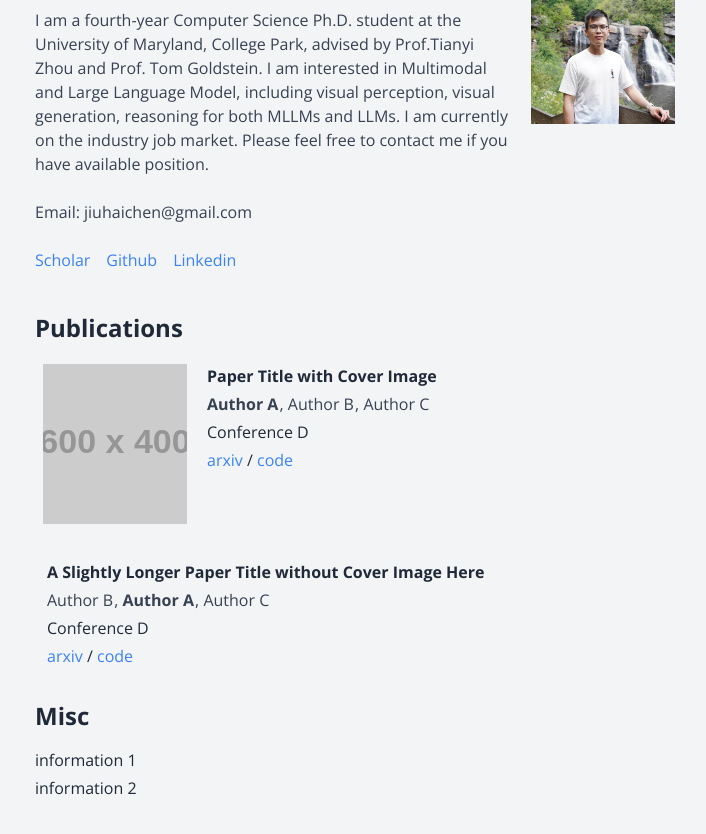
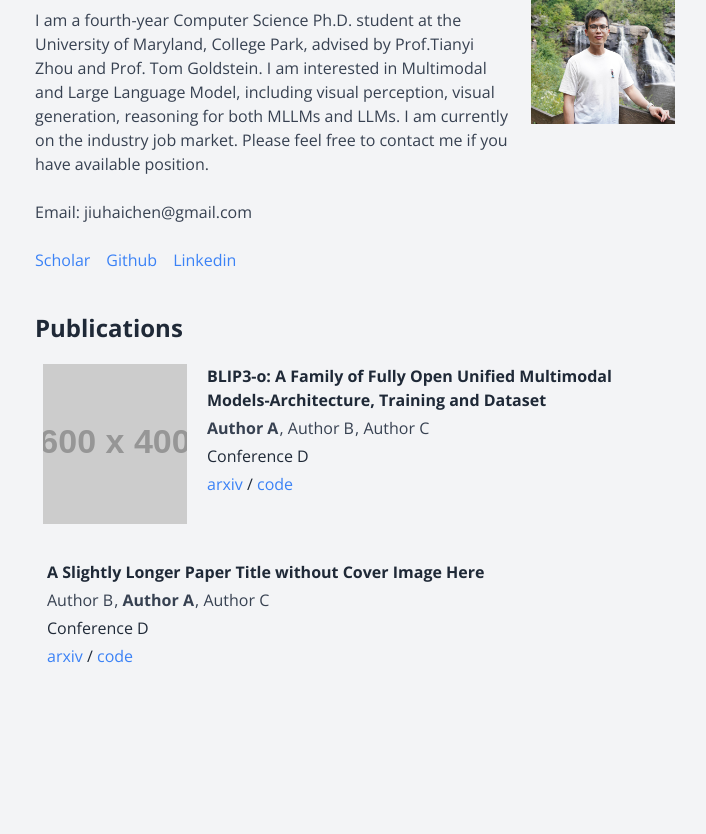
Before and after one commit to JiuhaiChen/jiuhaichen.github.io, a plain HTML site: page index.html in a window 1280 px wide. Shown: the part 92-926 px from the top of the page, without its empty margins (285-991 px from the left). After the commit the page ends 824 px from the top, so only its background shows below. Drawn offline with nearby package versions, Linux system fonts and the light colour scheme; placeholder pictures from the web are drawn by us.

Commit message:
Update index.html

```diff
--- a/index.html
+++ b/index.html
@@ -119,7 +119,7 @@
       <div class="w-full md:w-3/4 px-3">
        <h3 class="text-l font-bold mb-1 paper-title">
         <a class="hover:text-blue-500" href="#">
-         Paper Title with Cover Image
+         BLIP3-o: A Family of Fully Open Unified Multimodal Models-Architecture, Training and Dataset
         </a>
        </h3>
        <p class="text-gray-700 mb-1">
@@ -179,15 +179,6 @@
      </div>
 
     <div class="mb-8">
-        <h2 class="text-2xl font-bold mb-4 mt-2">
-            Misc
-        </h2>
-        <div class="mb-1">
-            information 1
-        </div>
-        <div class="mb-1">
-            information 2
-        </div>
     </div>
     </div>
     </div>
```
